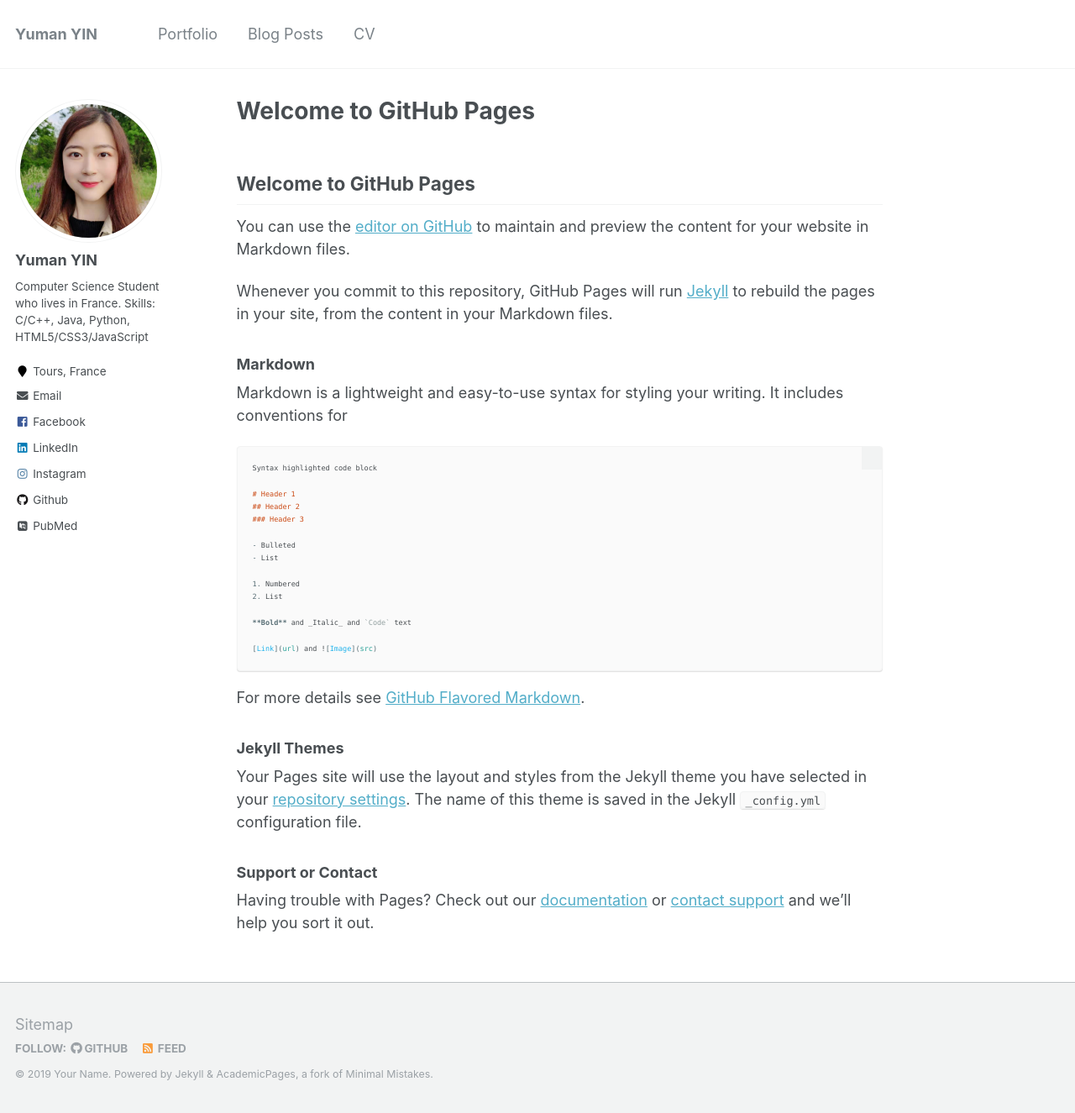
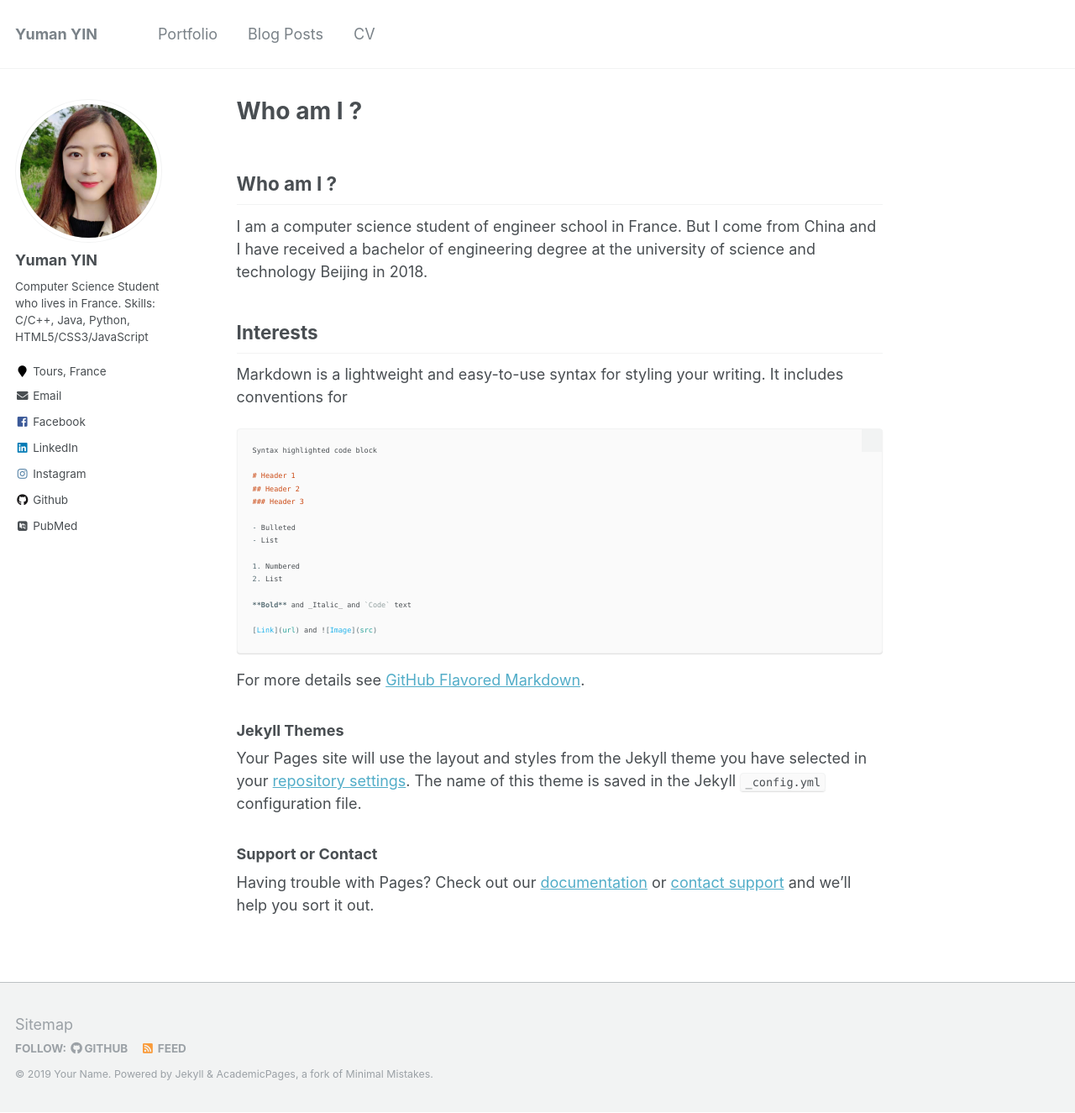
Before and after one commit to YumanYIN/yinyuman.github.io, a Jekyll site: the page built from index.md, in a window 1280 px wide and 1325 px high. Shown: the whole window at 84% size. Built offline with Jekyll 4.4.1, drawn with Linux system fonts in a browser that asks for light colours; some web fonts are replaced; our own code applies the rules of GitHub Pages for plain Markdown files.

Commit message:
Update index.md

```diff
--- a/index.md
+++ b/index.md
@@ -1,10 +1,8 @@
-## Welcome to GitHub Pages
+## Who am I ?
 
-You can use the [editor on GitHub](https://github.com/YumanYIN/yumanyin.github.io/edit/master/index.md) to maintain and preview the content for your website in Markdown files.
+I am a computer science student of engineer school in France. But I come from China and I have received a bachelor of engineering degree at the university of science and technology Beijing in 2018.
 
-Whenever you commit to this repository, GitHub Pages will run [Jekyll](https://jekyllrb.com/) to rebuild the pages in your site, from the content in your Markdown files.
-
-### Markdown
+## Interests
 
 Markdown is a lightweight and easy-to-use syntax for styling your writing. It includes conventions for
 
```
